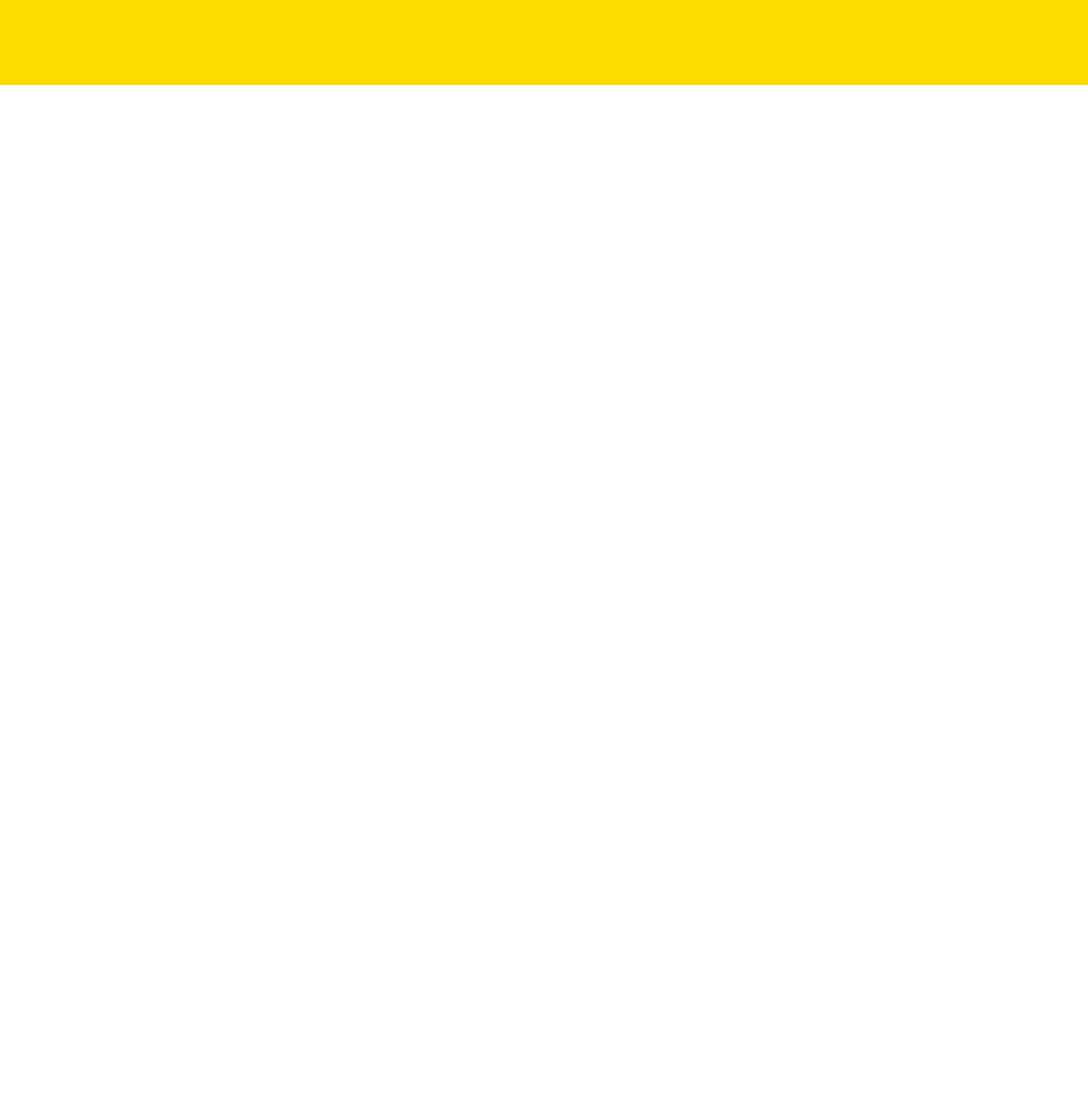
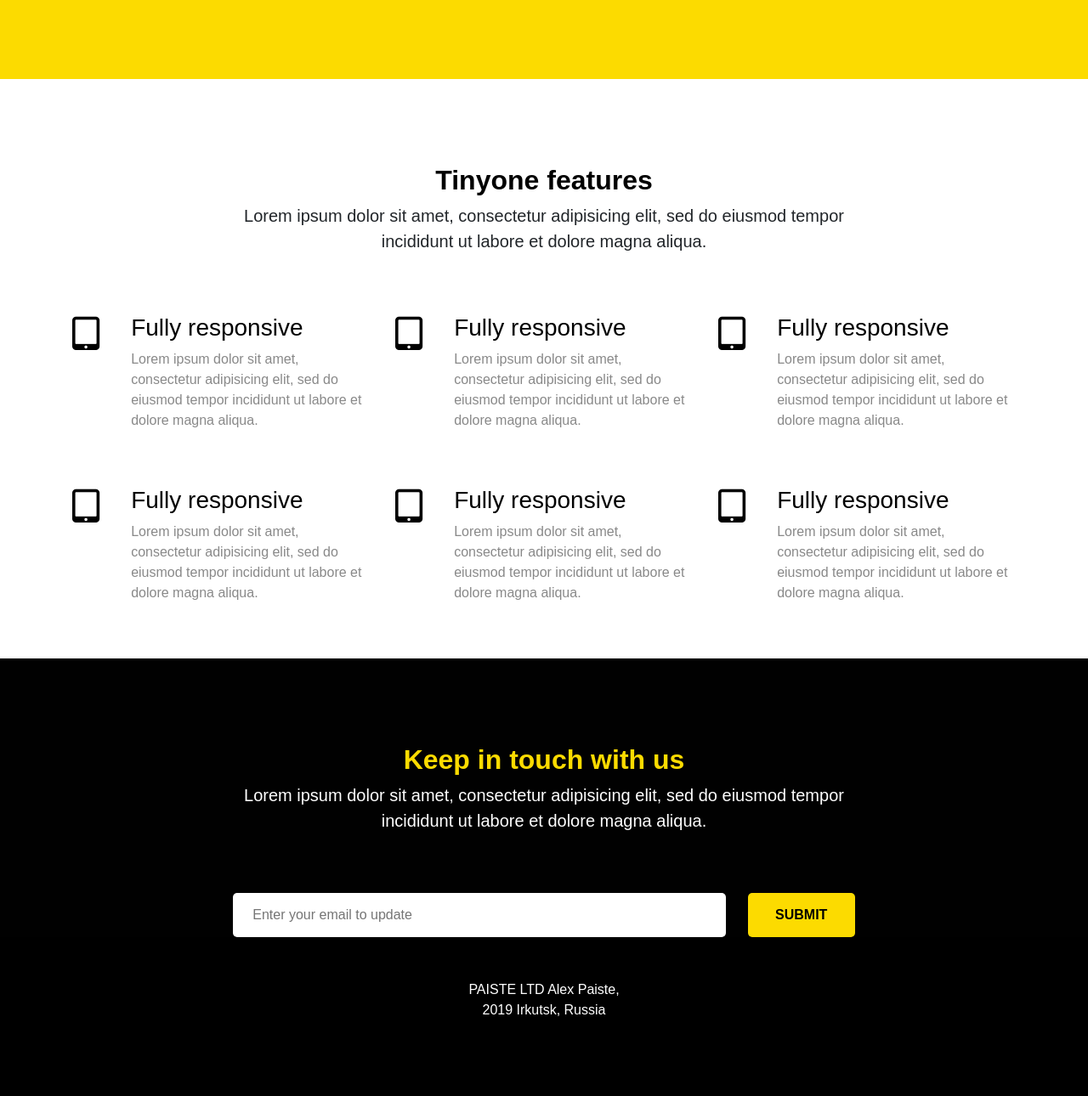
Before and after one commit to Paiste1/BootstrapTest, a plain HTML site: page index.html in a window 1280 px wide. Shown: the part 643-1933 px from the top of the page at 85% size. Before the commit the page ends 800 px from the top, so only its background shows below. Drawn offline with Linux system fonts and the light colour scheme.

Commit message:
сайт готов

```diff
--- a/css/main.css
+++ b/css/main.css
@@ -16,6 +16,22 @@ h2 {
 }
 h3 {
 	font-weight: 400;
+}
+.title {
+	padding-top: 100px;
+	padding-bottom: 70px;
+	text-align: center;
+}
+.title__main {
+	font-size: 32px;
+}
+.title__text {
+	font-size: 20px;
+	width: 780px;
+	margin: 0 auto;
+}
+.yellow {
+	color: #fcdb00;
 }
 /*Первый экран*/
 .header {
@@ -68,3 +84,62 @@ h3 {
 	display: block;
 	margin: 60px auto 0;
 }
+/*Второй экран*/
+.feature {
+	margin-bottom: 65px;
+}
+.feature__icon {
+	font-size: 50px;
+	margin-right: 37px;
+	color: #000;
+}
+.feature__text {
+	color: #898989;
+}
+/*Третий экран*/
+.touch {
+	background: #010101;
+	color: #fff;
+}
+.form {
+	text-align: center;
+}
+.form__input {
+	background: #fff;
+	font-size: 16px;
+	font-family: 'PT Sans', sans-serif;
+	border-radius: 5px;
+	width: 580px;
+	padding: 14px 0;
+	margin-right: 21px;
+	border: 0;
+	padding-left: 23px;
+	outline: none;
+}
+.form__btn {
+	font-family: 'PT Sans', sans-serif;
+	background: #fcdb00;
+	color: #000;
+	text-transform: uppercase;
+	font-size: 16px;
+	font-weight: 700;
+	border-radius: 5px;
+	width: 126px;
+	border: 0;
+	padding: 14px 0;
+	cursor: pointer;
+	outline: none;
+}
+/*Четвертый экран*/
+.footer {
+	background: #000;
+	padding: 50px 0 94px;
+}
+.credits {
+	color: #fff;
+	font-size: 16px;
+	width: 184px;
+	margin: 0 auto;
+	text-align: center;
+
+}
--- a/index.html
+++ b/index.html
@@ -2,6 +2,7 @@
 <html>
 <head>
 	<meta charset="utf-8">
+	<meta name="viewport">
 	<title>Bootstrap</title>
 	<link rel="stylesheet" type="text/css" href="css/bootstrap.min.css">
 	<link rel="stylesheet" type="text/css" href="https://stackpath.bootstrapcdn.com/font-awesome/4.7.0/css/font-awesome.min.css">
@@ -41,9 +42,7 @@
 						<p class="offer__text">
 							Lorem ipsum dolor sit amet, consectetur adipisicing elit, sed do eiusmod tempor incididunt ut labore et dolore magna aliqua.
 							Ut enim ad minim veniam, quis nostrud exercitation ullamco laboris nisi ut aliquip ex ea commodo
-							consequat. Duis aute irure dolor in reprehenderit in voluptate velit esse
-							cillum dolore eu fugiat nulla pariatur. Excepteur sint occaecat cupidatat non
-							proident, sunt in culpa qui officia deserunt mollit anim id est laborum.
+							consequat.
 						</p>
 						<ul class="icons d-flex">
 							<li class="icons__item">
@@ -73,19 +72,127 @@
 
 	<section class="features" id="features">
 		<div class="container">
-
+			<div class="row">
+				<div class="col-lg-12">
+					<div class="title">
+						<h2 class="title__main">Tinyone features</h2>
+						<p class="title__text">Lorem ipsum dolor sit amet, consectetur adipisicing elit, sed do eiusmod
+							tempor incididunt ut labore et dolore magna aliqua.
+						</p>
+					</div>
+				</div>
+			</div>
+			<div class="row">
+				<div class="col-lg-4">
+					<div class="feature d-flex">
+						<i class="fa fa-tablet feature__icon"></i>
+						<div class="feature__block">
+							<h3 class="feature__title">Fully responsive</h3>
+							<div class="feature__text">
+								Lorem ipsum dolor sit amet, consectetur adipisicing elit, sed do eiusmod
+								tempor incididunt ut labore et dolore magna aliqua.
+							</div>
+						</div>
+					</div>
+				</div>
+				<div class="col-lg-4">
+					<div class="feature d-flex">
+						<i class="fa fa-tablet feature__icon"></i>
+						<div class="feature__block">
+							<h3 class="feature__title">Fully responsive</h3>
+							<div class="feature__text">
+								Lorem ipsum dolor sit amet, consectetur adipisicing elit, sed do eiusmod
+								tempor incididunt ut labore et dolore magna aliqua.
+							</div>
+						</div>
+					</div>
+				</div>
+				<div class="col-lg-4">
+					<div class="feature d-flex">
+						<i class="fa fa-tablet feature__icon"></i>
+						<div class="feature__block">
+							<h3 class="feature__title">Fully responsive</h3>
+							<div class="feature__text">
+								Lorem ipsum dolor sit amet, consectetur adipisicing elit, sed do eiusmod
+								tempor incididunt ut labore et dolore magna aliqua.
+							</div>
+						</div>
+					</div>
+				</div>
+				<div class="col-lg-4">
+					<div class="feature d-flex">
+						<i class="fa fa-tablet feature__icon"></i>
+						<div class="feature__block">
+							<h3 class="feature__title">Fully responsive</h3>
+							<div class="feature__text">
+								Lorem ipsum dolor sit amet, consectetur adipisicing elit, sed do eiusmod
+								tempor incididunt ut labore et dolore magna aliqua.
+							</div>
+						</div>
+					</div>
+				</div>
+				<div class="col-lg-4">
+					<div class="feature d-flex">
+						<i class="fa fa-tablet feature__icon"></i>
+						<div class="feature__block">
+							<h3 class="feature__title">Fully responsive</h3>
+							<div class="feature__text">
+								Lorem ipsum dolor sit amet, consectetur adipisicing elit, sed do eiusmod
+								tempor incididunt ut labore et dolore magna aliqua.
+							</div>
+						</div>
+					</div>
+				</div>
+				<div class="col-lg-4">
+					<div class="feature d-flex">
+						<i class="fa fa-tablet feature__icon"></i>
+						<div class="feature__block">
+							<h3 class="feature__title">Fully responsive</h3>
+							<div class="feature__text">
+								Lorem ipsum dolor sit amet, consectetur adipisicing elit, sed do eiusmod
+								tempor incididunt ut labore et dolore magna aliqua.
+							</div>
+						</div>
+					</div>
+				</div>
+			</div>
 		</div>
 	</section>
 
 	<section class="touch" id="touch">
 		<div class="container">
-
+			<div class="row">
+				<div class="col-lg-12">
+					<div class="title">
+						<h2 class="title__main yellow">Keep in touch with us</h2>
+						<p class="title__text">Lorem ipsum dolor sit amet, consectetur adipisicing elit, sed do eiusmod
+							tempor incididunt ut labore et dolore magna aliqua.
+						</p>
+					</div>
+				</div>
+			</div>
+			<div class="row">
+				<div class="col-lg-10 m-auto">
+					<form action="#" class="form">
+						<input type="email" name="email" placeholder="Enter your email to update" class="form__input" required="">
+						<button type="submit" class="form__btn">SUBMIT</button>
+					</form>
+				</div>
+			</div>
 		</div>
 	</section>
 
 	<footer class="footer" id="footer">
 		<div class="container">
-
+			<div class="row">
+				<div class="col-md-12">
+					<div class="credits">
+						PAISTE LTD
+						Alex Paiste, 2019
+						Irkutsk, Russia
+					</div>
+				</div>
+			</div>
 		</div>
 	</footer>
 
```
